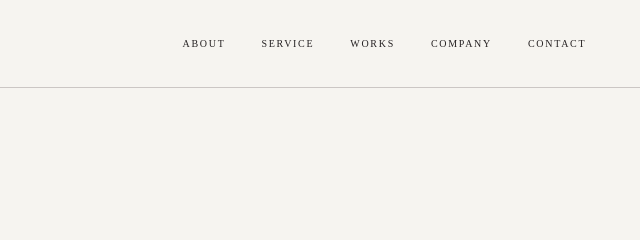
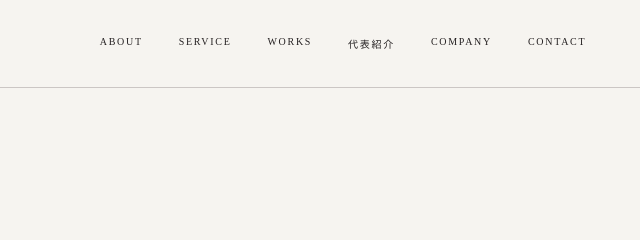
Before and after one commit to bassment-inc/bassment-web, a website: page public/index.html in a window 1280 px wide. Shown: the top 240 px of the page, 640-1280 px from the left. Drawn offline with Linux system fonts and the light colour scheme.

Commit message:
Add representative profile page

```diff
--- a/public/index.html
+++ b/public/index.html
@@ -24,6 +24,7 @@
 <a href="/about/">About</a>
 <a href="/service/">Service</a>
 <a  href="/works/">Works</a>
+<a href="/representative/">代表紹介</a>
 <a  href="/company/">Company</a>
 <a href="/contact/">Contact</a>
 </nav>
```
